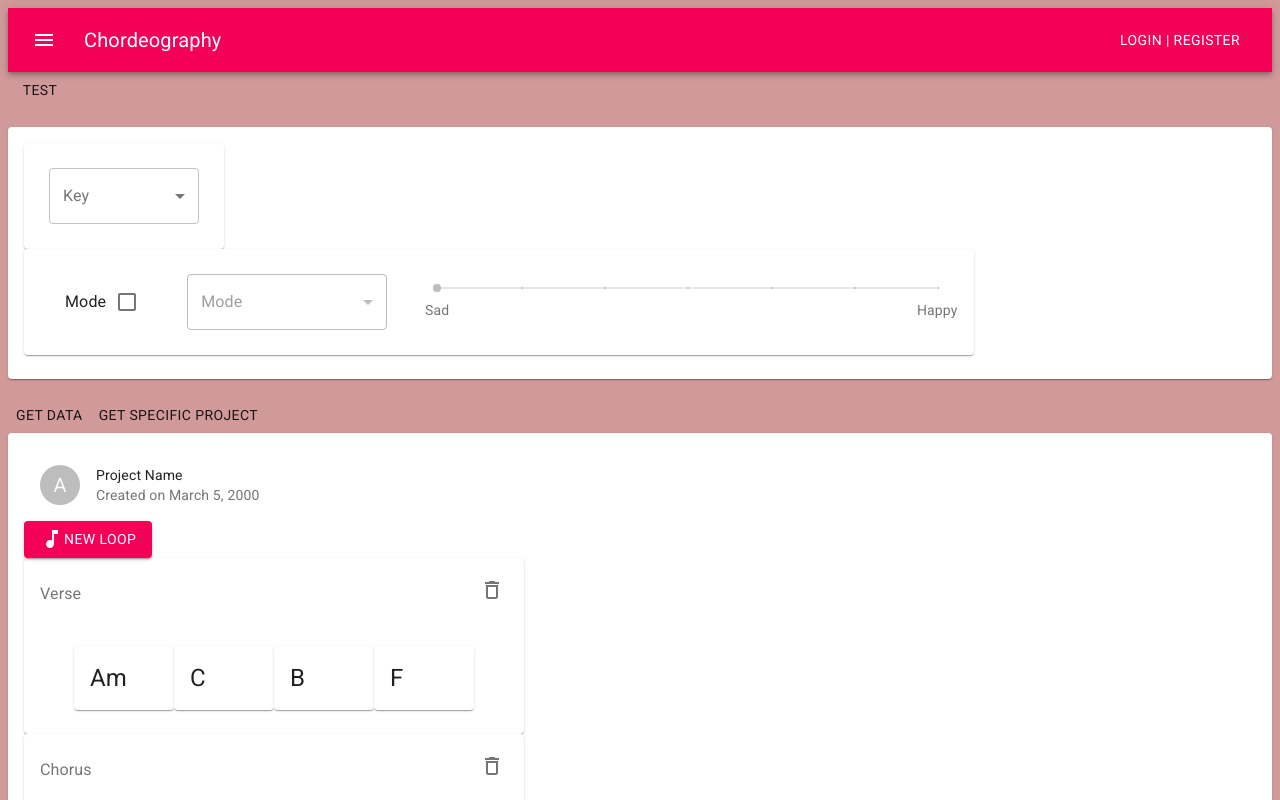
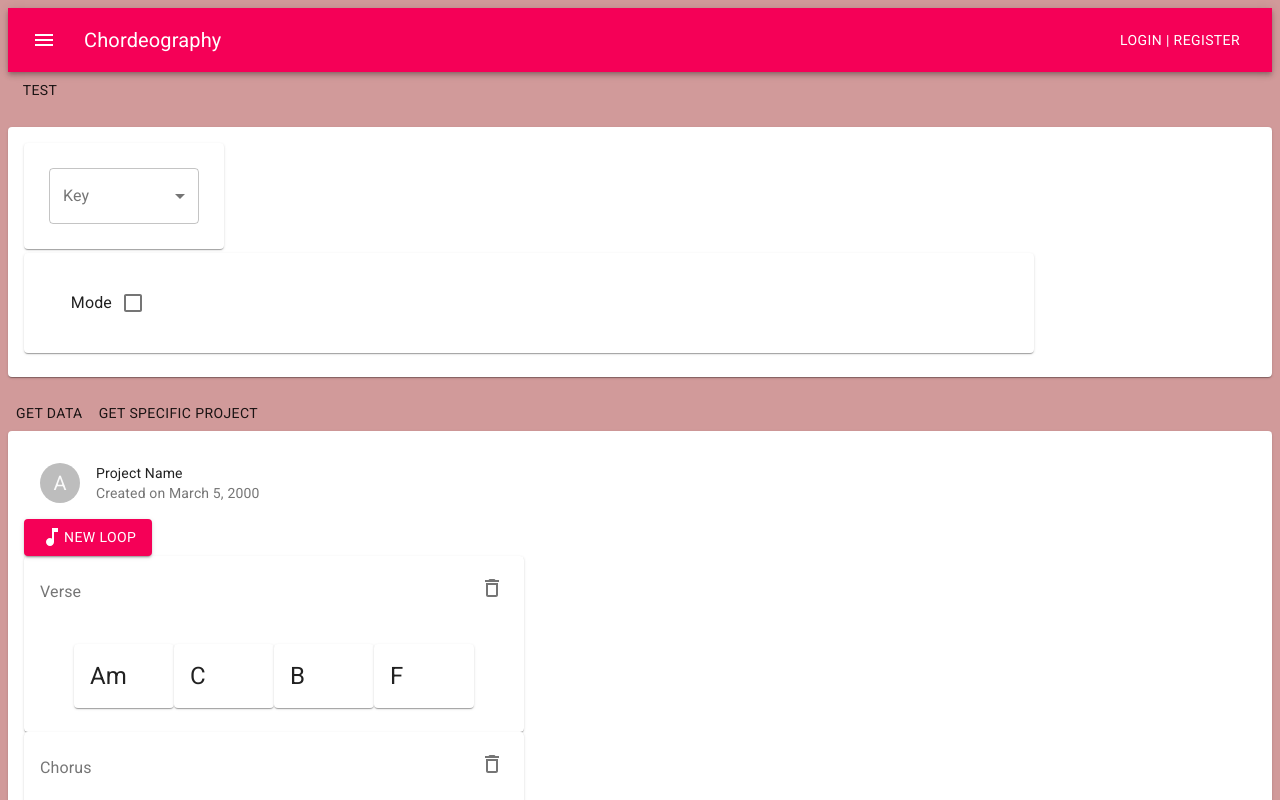
Before and after one commit to DillonNotDylan/COP4331-BigProject, a React (Create React App) app: page / in a window 1280 px wide. Shown: the top 800 px of the page. Built offline with nearby package versions, Linux system fonts and the light colour scheme.

Commit message:
fixed toolbar

```diff
--- a/src/components/Tools/ModeBox.js
+++ b/src/components/Tools/ModeBox.js
@@ -1,46 +1,91 @@
 import React from 'react'
 import {
 	Card,
-	CardHeader,
-	CardContent,
-	FormControl,
     FormControlLabel,
-	MenuItem,
-	InputLabel,
-	Select,
 	makeStyles,
-    Checkbox
+    Checkbox,
+	Typography,
+	Slider,
 } from '@material-ui/core'
-
-import SliderBox from './SliderBox';
 
 const cardStyles = makeStyles({
 	root: {
-		marginRight: '90%',
-    	padding: '25px',
+		alignContent: 'center',
+		marginTop: 4,
+    	padding: '30px',
         minWidth: '150px',
-		width: 900,
-		display: 'flex'
-  	}
+		display: 'flex',
+		width: 950
+  	},
+
+	child: {
+		height: 45,
+		width: 200,
+		display: 'auto',
+		marginLeft: 45,
+		marginRight: 100,
+	}
+
 });
 
 const boxStyles = makeStyles({
-	formControl: {
-		alignItems: 'flex',
+	sectionBox: {
 		display: 'flex',
-		width: 250,
-	},
-
-	forCheckbox: {
-		paddingRight: 50
+		height: 1
 	},
 
 	advanced: {
-		alignItems: 'flex',
-		display: 'flex',
-		width: 200
+		width: 50,
+		height: 40,
+		marginLeft: 50,
+		marginRight: 60
+	},
+
+	modeLabel: {
+		height: 1,
+		marginLeft: 25
+	},
+
+	slide: {
+		display: 'center',
+		marginLeft: 10,
+		width: 400
+
 	}
 });
+
+const marks = [
+    {
+        value: 0,
+        label: 'Sad',
+        mode: 'Locrian'
+    },
+    {
+        value: 1,
+        mode: 'Phrygian'
+    },
+    {
+        value: 2,
+        mode: 'Aeolian'
+    },
+    {
+        value: 3,
+        mode: 'Dorian'
+    },
+    {
+        value: 4,
+        mode: 'Myxolydian'
+    },
+    {
+        value: 5,
+        mode: 'Ionian'
+    },
+    {
+        value: 6,
+        label: 'Happy',
+        mode: 'Lydian'
+    }
+]
 
 const ModeBox = () => {
 
@@ -49,55 +94,67 @@ const ModeBox = () => {
 	const[currMode, setMode] = React.useState(''); // lists options of modes
     const[modeState, modeSwitch] = React.useState(false); // enables option for mode
 
-	const handleOption = (event) => {
-		setMode(event.target.value);
+	const handleOption = (event, val) => {
+		let temp = marks[val].mode;
+		setMode(temp);
 	};
 
     const handleCheck = () => {
         modeSwitch(!modeState);
+
+		if (!modeState)
+			setMode('');
     }
 
 	return(
 		<div>
 			<Card className={cardClasses.root}>
                 <FormControlLabel
-					className={boxClasses.forCheckbox}
-                    value="Mode"
+					className={boxClasses.advanced}
+                    value="ModeCheck"
                     control={
 					<Checkbox
 						color="secondary"
 						onChange={handleCheck}
 						checked={modeState}
 					/>
-				}
+					}
                     label="Mode"
                     labelPlacement="start"
                 />
 
-				<FormControl
-					variant="outlined"
-					className={boxClasses.formControl}
-					disabled={!modeState}
-				>
+				{modeState &&
+					<section className={boxClasses.sectionBox}>
+						<Card className={cardClasses.child}>
+							<FormControlLabel
+								value="Mode"
+								control={
+									<Typography
+									variant="body1"
+									className={boxClasses.modeLabel}
+									>
+										{currMode}
+								</Typography>
+								}
 
-            		<InputLabel className={boxClasses.advanced} id="key-label">Mode</InputLabel>
-            		<Select
-						className={boxClasses.advanced}
-                		value={currMode}
-						onChange={handleOption}
-						label="Mode"
-					>
-						<MenuItem value={6}>Lydian</MenuItem>
-						<MenuItem value={5}>Ionian</MenuItem>
-						<MenuItem value={4}>Mixolydian</MenuItem>
-						<MenuItem value={3}>Dorian</MenuItem>
-						<MenuItem value={2}>Aeolian</MenuItem>
-						<MenuItem value={1}>Phrygian</MenuItem>
-						<MenuItem value={0}>Locrian</MenuItem>
-					</Select>
+							/>
 
-				</FormControl>
-			<SliderBox disableSlider={!modeState}/>
+						</Card>
+
+						<Slider
+							className={boxClasses.slide}
+							color="secondary"
+							defaultValue={3}
+							min={0}
+							max={6}
+							aria-labelledby="discrete-slider-restrict"
+							step={null}
+							marks={marks}
+							track='false'
+							onChange={handleOption}
+						/>
+					</ section>
+				}
 
 			</Card>
 
--- a/src/components/Tools/SliderBox.js
+++ /dev/null
@@ -1,66 +0,0 @@
-import React from 'react'
-import Slider from '@material-ui/core/Slider'
-import { makeStyles } from '@material-ui/core';
-
-const useStyles = makeStyles({
-    root: {
-        width: 500,
-        alignItems:'flex'
-    }
-});
-
-const marks = [
-    {
-        value: 0,
-        label: 'Sad',
-        mode: 'Locrian'
-    },
-    {
-        value: 1,
-        mode: 'Phrygian'
-    },
-    {
-        value: 2,
-        mode: 'Aeolian'
-    },
-    {
-        value: 3,
-        mode: 'Dorian'
-    },
-    {
-        value: 4,
-        mode: 'Myxolydian'
-    },
-    {
-        value: 5,
-        mode: 'Ionian'
-    },
-    {
-        value: 6,
-        label: 'Happy',
-        mode: 'Lydian'
-    }
-]
-
-const SliderBox = ({disableSlider}) => {
-    const classes = useStyles();
-
-    return (
-        <div className={classes.root}>
-
-            <Slider
-                color="secondary"
-                defaultValue={0}
-                min={0}
-                max={6}
-                aria-labelledby="discrete-slider-restrict"
-                step={null}
-                marks={marks}
-                track='false'
-                disabled={disableSlider}
-            />
-        </div>
-    )
-}
-
-export default SliderBox
```
